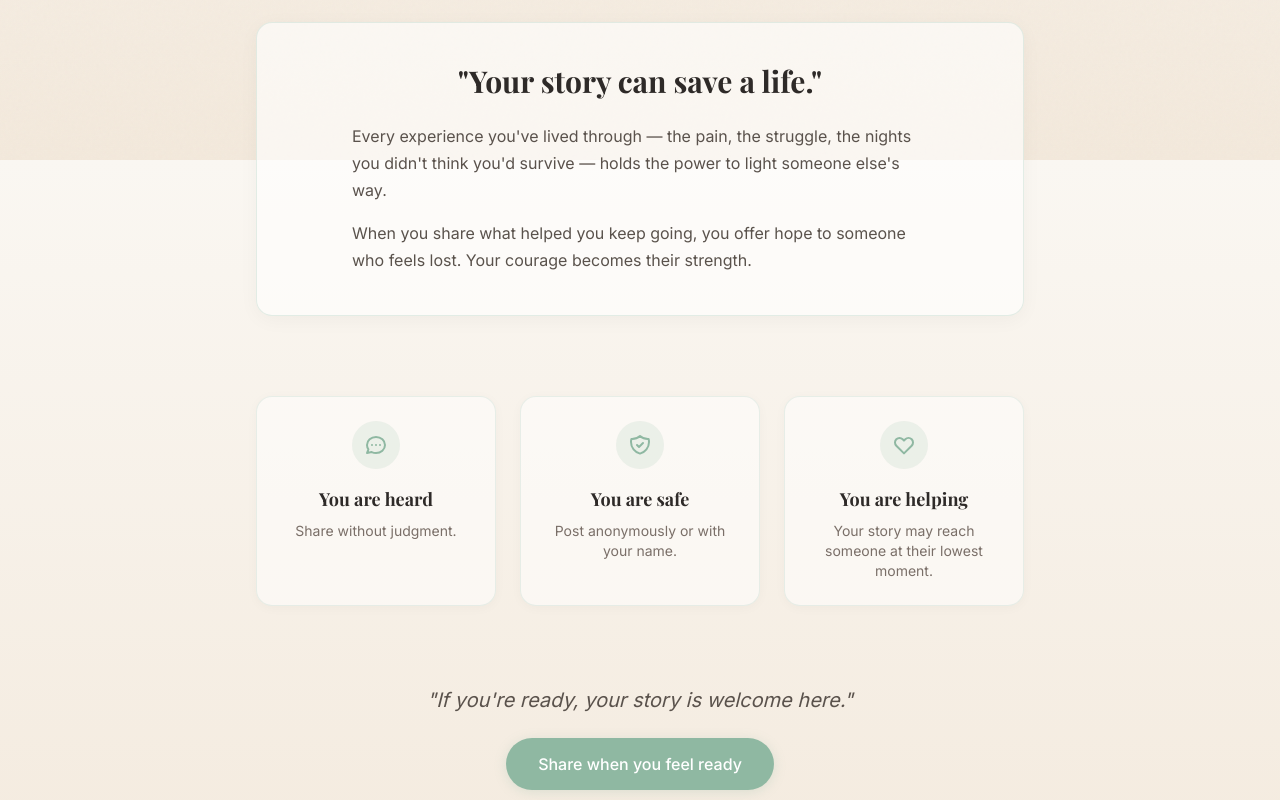
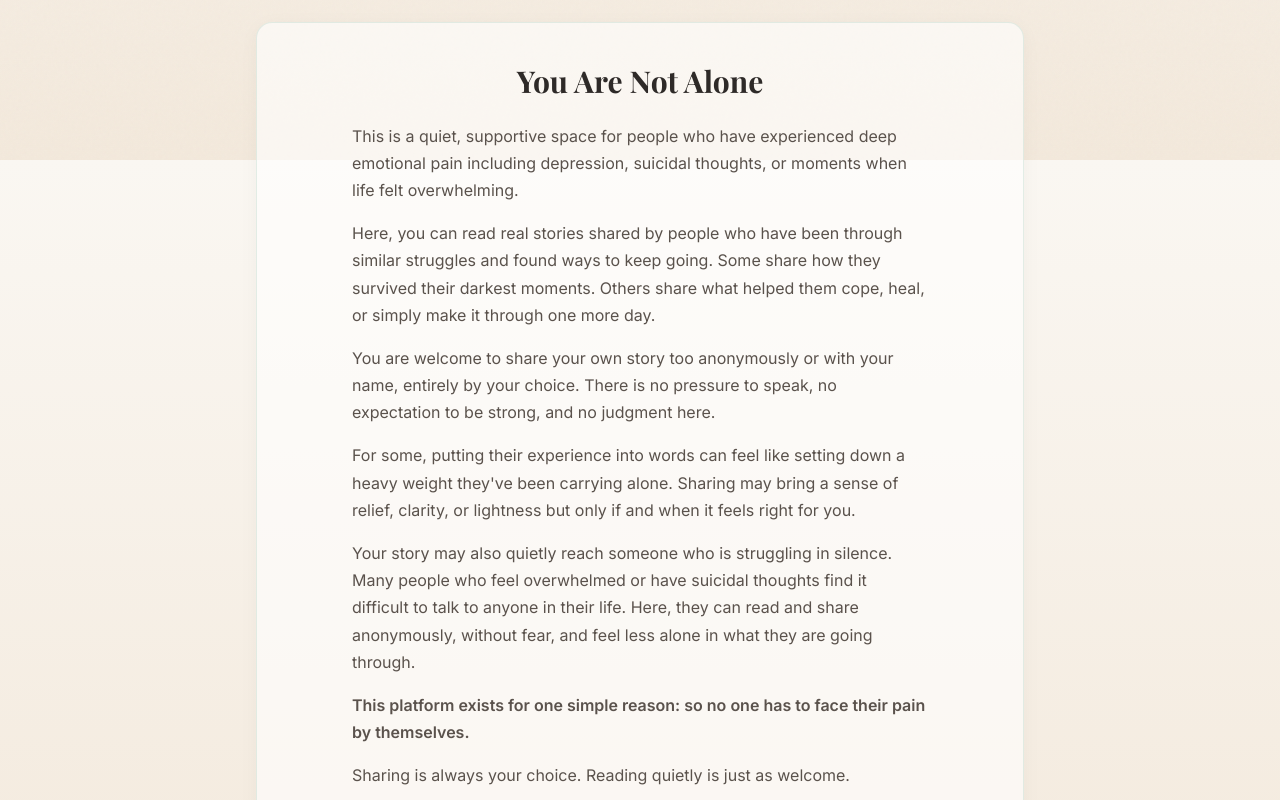
Before and after one commit to 19285-RR331RAMIZRAEES/YOU-ARE-NOT-ALONE, a Next.js app: page / in a window 1280 px wide. Shown: the part 640-1440 px from the top of the page. Built offline with nearby package versions, Linux system fonts and the light colour scheme.

Commit message:
Update landing page content with comprehensive platform description

```diff
--- a/app/page.tsx
+++ b/app/page.tsx
@@ -77,14 +77,32 @@ export default function Home() {
             className="text-2xl sm:text-3xl font-bold mb-6 text-center"
             style={{ color: '#2E2A28', fontFamily: '"Playfair Display", "Georgia", serif' }}
           >
-            &quot;Your story can save a life.&quot;
+            You Are Not Alone
           </h2>
           <div className="max-w-xl mx-auto space-y-4">
             <p style={{ color: '#5A524C', lineHeight: '1.7' }}>
-              Every experience you&apos;ve lived through — the pain, the struggle, the nights you didn&apos;t think you&apos;d survive — holds the power to light someone else&apos;s way.
+              This is a quiet, supportive space for people who have experienced deep emotional pain including depression, suicidal thoughts, or moments when life felt overwhelming.
             </p>
             <p style={{ color: '#5A524C', lineHeight: '1.7' }}>
-              When you share what helped you keep going, you offer hope to someone who feels lost. Your courage becomes their strength.
+              Here, you can read real stories shared by people who have been through similar struggles and found ways to keep going. Some share how they survived their darkest moments. Others share what helped them cope, heal, or simply make it through one more day.
+            </p>
+            <p style={{ color: '#5A524C', lineHeight: '1.7' }}>
+              You are welcome to share your own story too anonymously or with your name, entirely by your choice. There is no pressure to speak, no expectation to be strong, and no judgment here.
+            </p>
+            <p style={{ color: '#5A524C', lineHeight: '1.7' }}>
+              For some, putting their experience into words can feel like setting down a heavy weight they&apos;ve been carrying alone. Sharing may bring a sense of relief, clarity, or lightness but only if and when it feels right for you.
+            </p>
+            <p style={{ color: '#5A524C', lineHeight: '1.7' }}>
+              Your story may also quietly reach someone who is struggling in silence. Many people who feel overwhelmed or have suicidal thoughts find it difficult to talk to anyone in their life. Here, they can read and share anonymously, without fear, and feel less alone in what they are going through.
+            </p>
+            <p style={{ color: '#5A524C', lineHeight: '1.7', fontWeight: '600' }}>
+              This platform exists for one simple reason: so no one has to face their pain by themselves.
+            </p>
+            <p style={{ color: '#5A524C', lineHeight: '1.7' }}>
+              Sharing is always your choice. Reading quietly is just as welcome.
+            </p>
+            <p style={{ color: '#5A524C', lineHeight: '1.7' }}>
+              Whether you are here to read, to share when you feel ready, or to offer gentle encouragement to others you belong here.
             </p>
           </div>
         </section>
```
